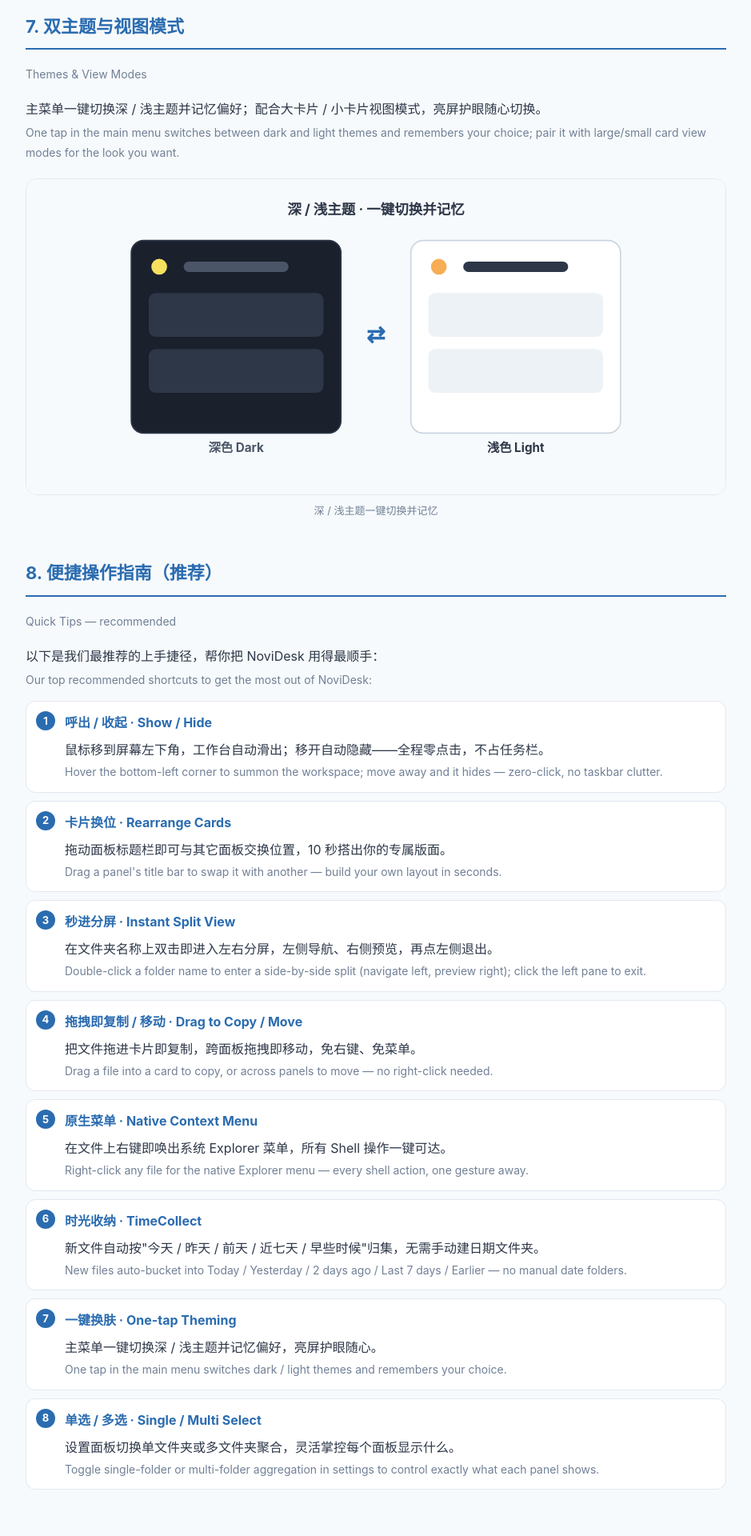
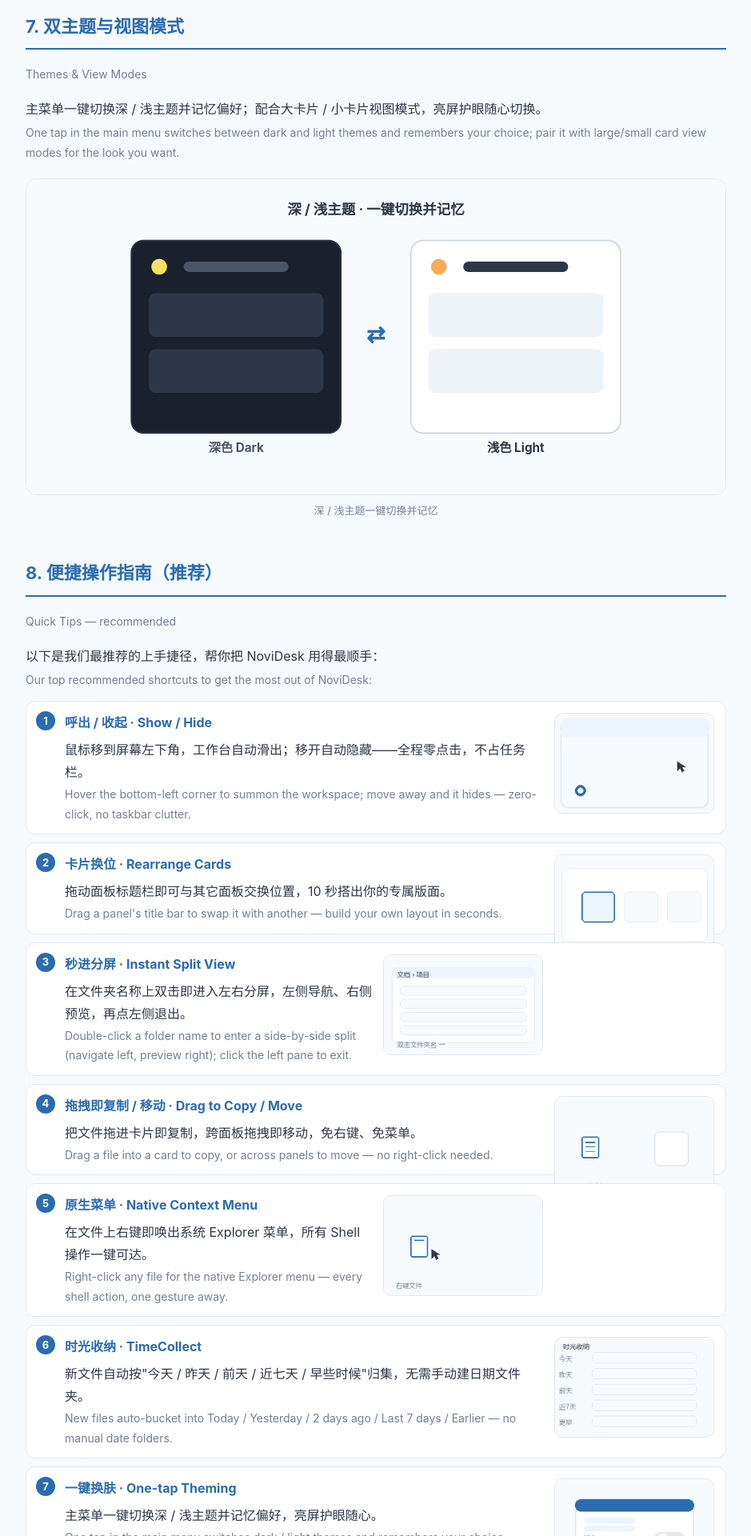
Before and after one commit to tech-littlesoft/NoviDesk-Docs, a Jekyll site: the page built from index.md, in a window 1280 px wide. Shown: the part 4480-6400 px from the top of the page at 80% size, without its empty margins (170-1109 px from the left). Built offline with Jekyll 4.4.1, drawn with Linux system fonts in a browser that asks for light colours.

Commit message:
第8节每条便捷操作内联小尺寸GIF动图(8张 240x150)

```diff
--- a/assets/css/style.css
+++ b/assets/css/style.css
@@ -20,6 +20,8 @@ figcaption { font-size:13px; color:var(--muted); margin-top:8px; text-align:cent
 .tips li b { display:block; margin-bottom:4px; color:var(--brand); }
 .tips li .zh { margin-top:6px; }
 .tips li .en { margin-top:2px; }
+.tips li img.tip-gif { float:right; width:200px; max-width:42%; margin:2px 0 8px 14px; border:1px solid var(--line); border-radius:10px; background:#fff; }
+@media (prefers-color-scheme: dark){ .tips li img.tip-gif { border-color:#333; } }
 
 .site-footer { max-width:920px; margin:48px auto 0; padding:18px 22px; border-top:1px solid var(--line); color:var(--muted); font-size:13px; text-align:center; }
 
--- a/index.md
+++ b/index.md
@@ -95,41 +95,49 @@ title: NoviDesk 桌面工作站 · 官方主页
 
 <ul class="tips">
   <li>
+    <img class="tip-gif" src="assets/img/tip01.gif" alt="呼出/收起 演示" />
     <b>呼出 / 收起 · Show / Hide</b>
     <p class="zh">鼠标移到屏幕左下角，工作台自动滑出；移开自动隐藏——全程零点击，不占任务栏。</p>
     <p class="en">Hover the bottom-left corner to summon the workspace; move away and it hides — zero-click, no taskbar clutter.</p>
   </li>
   <li>
+    <img class="tip-gif" src="assets/img/tip02.gif" alt="卡片换位 演示" />
     <b>卡片换位 · Rearrange Cards</b>
     <p class="zh">拖动面板标题栏即可与其它面板交换位置，10 秒搭出你的专属版面。</p>
     <p class="en">Drag a panel's title bar to swap it with another — build your own layout in seconds.</p>
   </li>
   <li>
+    <img class="tip-gif" src="assets/img/tip03.gif" alt="秒进分屏 演示" />
     <b>秒进分屏 · Instant Split View</b>
     <p class="zh">在文件夹名称上双击即进入左右分屏，左侧导航、右侧预览，再点左侧退出。</p>
     <p class="en">Double-click a folder name to enter a side-by-side split (navigate left, preview right); click the left pane to exit.</p>
   </li>
   <li>
+    <img class="tip-gif" src="assets/img/tip04.gif" alt="拖拽复制/移动 演示" />
     <b>拖拽即复制 / 移动 · Drag to Copy / Move</b>
     <p class="zh">把文件拖进卡片即复制，跨面板拖拽即移动，免右键、免菜单。</p>
     <p class="en">Drag a file into a card to copy, or across panels to move — no right-click needed.</p>
   </li>
   <li>
+    <img class="tip-gif" src="assets/img/tip05.gif" alt="原生菜单 演示" />
     <b>原生菜单 · Native Context Menu</b>
     <p class="zh">在文件上右键即唤出系统 Explorer 菜单，所有 Shell 操作一键可达。</p>
     <p class="en">Right-click any file for the native Explorer menu — every shell action, one gesture away.</p>
   </li>
   <li>
+    <img class="tip-gif" src="assets/img/tip06.gif" alt="时光收纳 演示" />
     <b>时光收纳 · TimeCollect</b>
     <p class="zh">新文件自动按"今天 / 昨天 / 前天 / 近七天 / 早些时候"归集，无需手动建日期文件夹。</p>
     <p class="en">New files auto-bucket into Today / Yesterday / 2 days ago / Last 7 days / Earlier — no manual date folders.</p>
   </li>
   <li>
+    <img class="tip-gif" src="assets/img/tip07.gif" alt="一键换肤 演示" />
     <b>一键换肤 · One-tap Theming</b>
     <p class="zh">主菜单一键切换深 / 浅主题并记忆偏好，亮屏护眼随心。</p>
     <p class="en">One tap in the main menu switches dark / light themes and remembers your choice.</p>
   </li>
   <li>
+    <img class="tip-gif" src="assets/img/tip08.gif" alt="单选/多选 演示" />
     <b>单选 / 多选 · Single / Multi Select</b>
     <p class="zh">设置面板切换单文件夹或多文件夹聚合，灵活掌控每个面板显示什么。</p>
     <p class="en">Toggle single-folder or multi-folder aggregation in settings to control exactly what each panel shows.</p>
```
Also changed, not shown: assets/img/tip01.gif (added), assets/img/tip02.gif (added), assets/img/tip03.gif (added), assets/img/tip04.gif (added), assets/img/tip05.gif (added), assets/img/tip06.gif (added), assets/img/tip07.gif (added), assets/img/tip08.gif (added).
